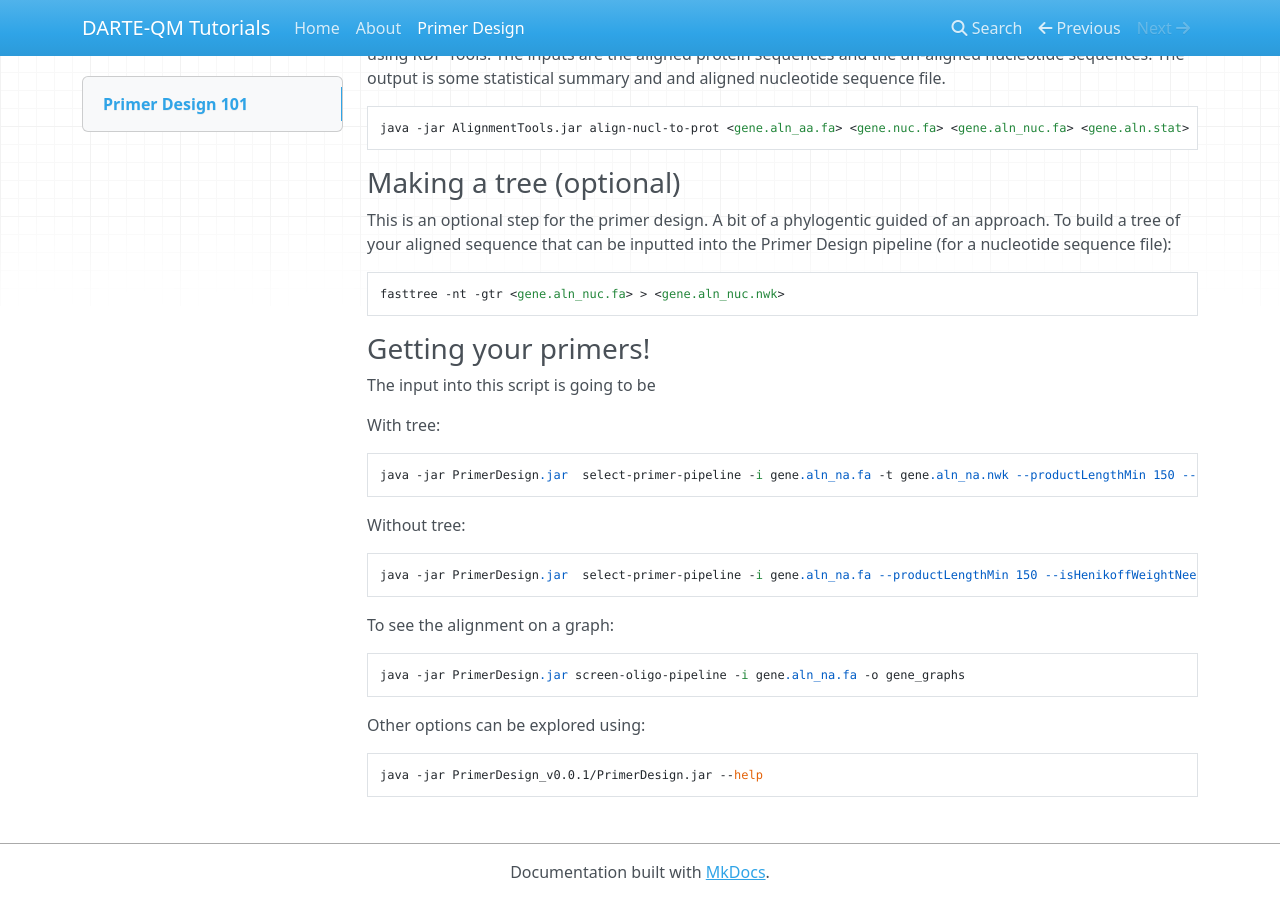
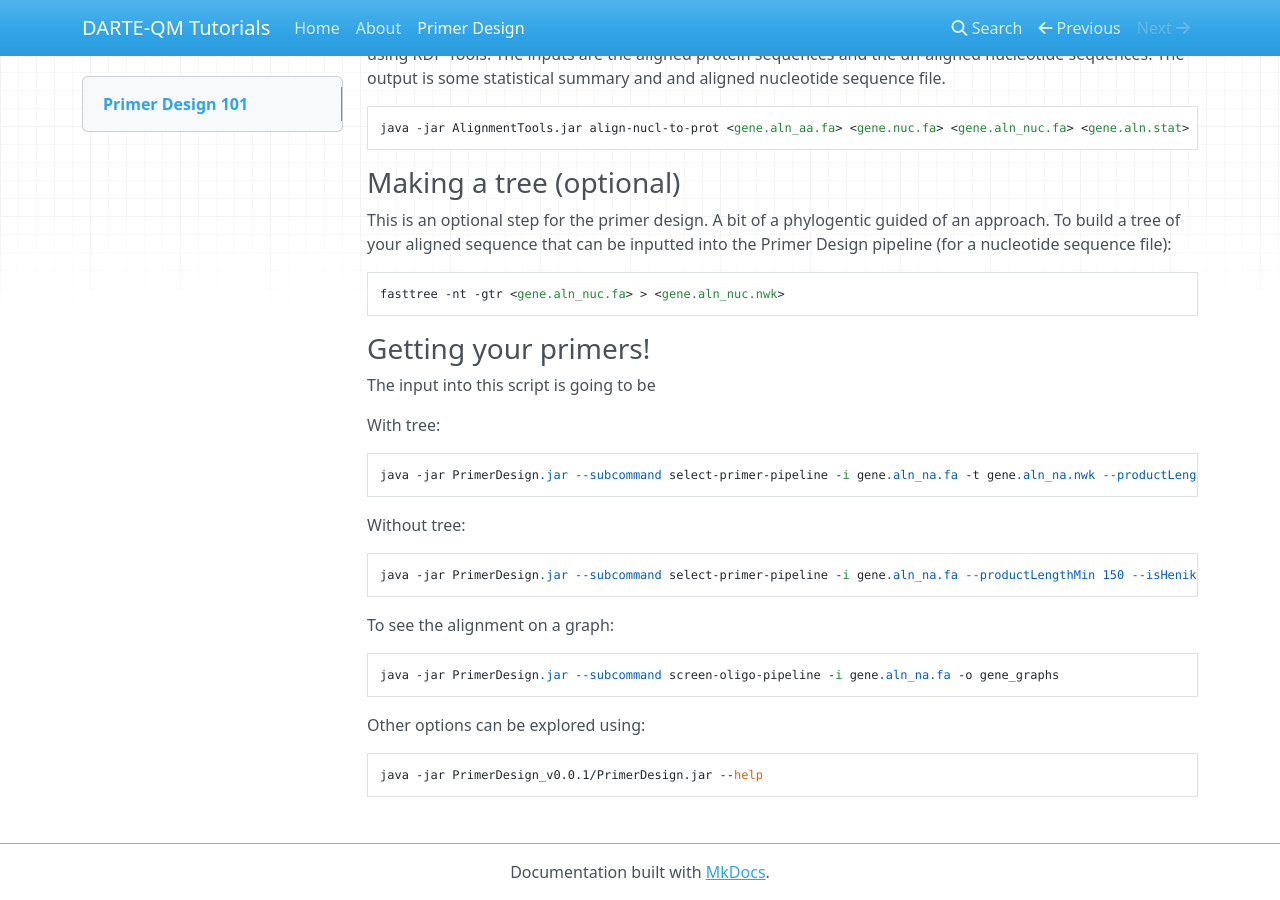
Before and after one commit to germs-lab/2015-usda-afri-primer-design, an MkDocs documentation site: the page built from docs/primers.md, in a window 1280 px wide and 900 px high, scrolled down 1353 px. Built offline with MkDocs 1.6.1, drawn with Linux system fonts in a browser that asks for light colours; nearby versions of some CDN libraries; old or Windows-style settings are respelled for this version of MkDocs.

Commit message:
Update primers.md

```diff
--- a/docs/primers.md
+++ b/docs/primers.md
@@ -57,15 +57,15 @@ The input into this script is going to be
 
 With tree:
 
-    java -jar PrimerDesign.jar  select-primer-pipeline -i gene.aln_na.fa -t gene.aln_na.nwk --productLengthMin 150 --isHenikoffWeightNeeded false
+    java -jar PrimerDesign.jar --subcommand select-primer-pipeline -i gene.aln_na.fa -t gene.aln_na.nwk --productLengthMin 150 --isHenikoffWeightNeeded false
 
 Without tree:
 
-    java -jar PrimerDesign.jar  select-primer-pipeline -i gene.aln_na.fa --productLengthMin 150 --isHenikoffWeightNeeded false --isTreeWeightNeeded false
+    java -jar PrimerDesign.jar --subcommand select-primer-pipeline -i gene.aln_na.fa --productLengthMin 150 --isHenikoffWeightNeeded false --isTreeWeightNeeded false
 
 To see the alignment on a graph:
 
-    java -jar PrimerDesign.jar screen-oligo-pipeline -i gene.aln_na.fa -o gene_graphs
+    java -jar PrimerDesign.jar --subcommand screen-oligo-pipeline -i gene.aln_na.fa -o gene_graphs
 
 Other options can be explored using:
 
```
